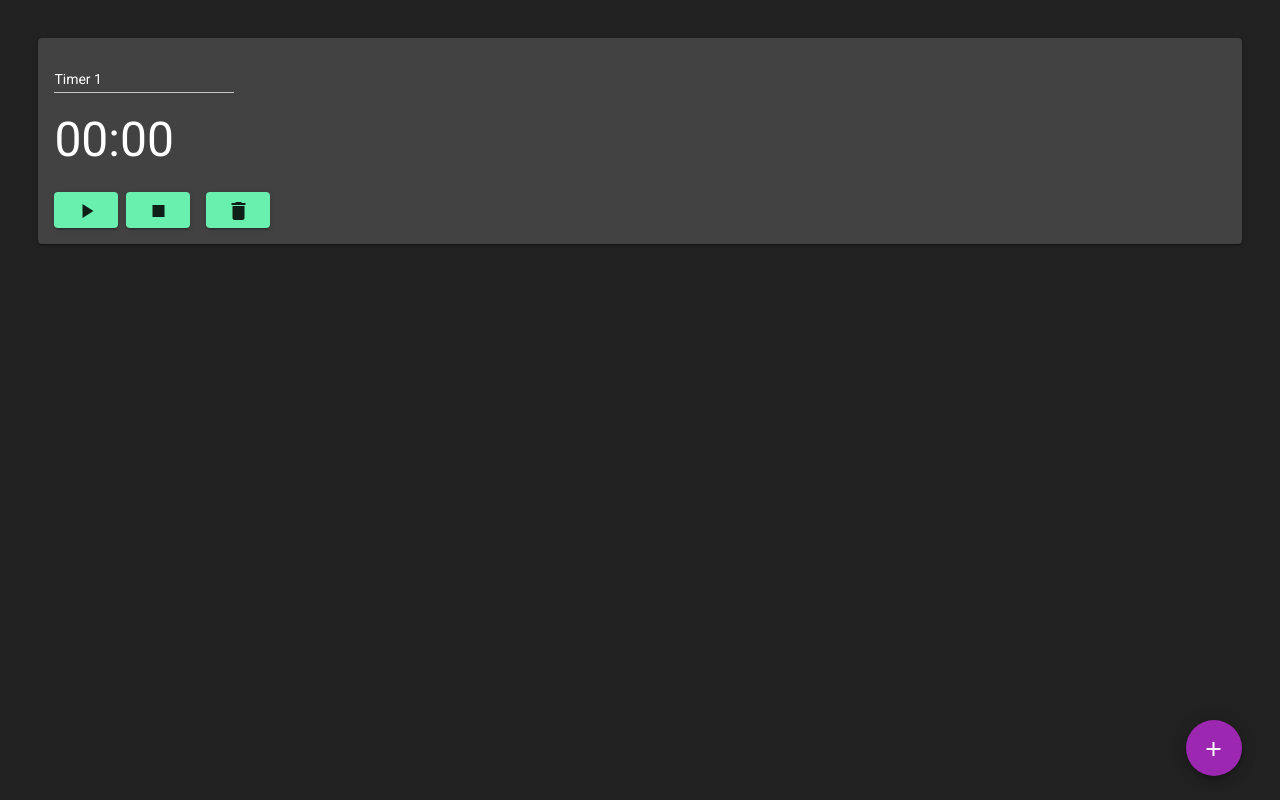
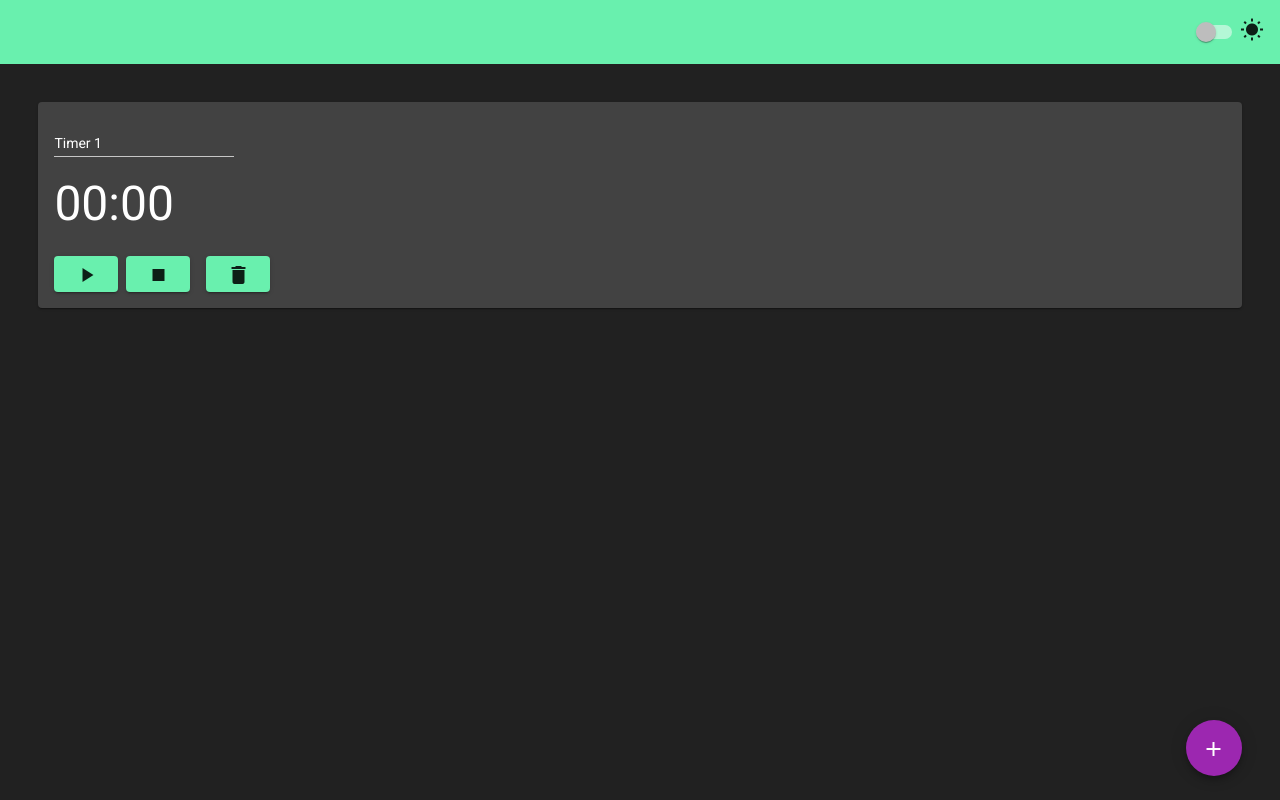
Before and after one commit to Wellvergton/cron, an Angular app: page / in a window 1280 px wide. Built offline with nearby package versions, Linux system fonts and the light colour scheme.

Commit message:
Added toolbar with theme toggler

```diff
--- a/src/app/app.component.html
+++ b/src/app/app.component.html
@@ -1,3 +1,4 @@
 <main>
+  <app-toolbar></app-toolbar>
   <app-timer-list></app-timer-list>
 </main>
--- a/src/app/app.component.scss
+++ b/src/app/app.component.scss
@@ -1,3 +1,3 @@
 main {
-  padding: 3% 3% 30%;
+  padding-bottom: 30%;
 }
--- a/src/app/timer/timer.component.scss
+++ b/src/app/timer/timer.component.scss
@@ -1,5 +1,5 @@
 mat-card {
-  margin-bottom: 3%;
+  margin: 0 3% 3%;
 }
 
 input::selection {
--- /dev/null
+++ b/src/app/toolbar/toolbar.component.html
@@ -0,0 +1,6 @@
+<mat-toolbar color="primary">
+  <mat-slide-toggle (click)="toggleTheme()">
+    <mat-icon *ngIf="!isDark">brightness_2</mat-icon>
+    <mat-icon *ngIf="isDark">wb_sunny</mat-icon>
+  </mat-slide-toggle>
+</mat-toolbar>
--- /dev/null
+++ b/src/app/toolbar/toolbar.component.scss
@@ -0,0 +1,4 @@
+mat-toolbar {
+  margin-bottom: 3%;
+  justify-content: end;
+}
--- /dev/null
+++ b/src/app/toolbar/toolbar.component.ts
@@ -0,0 +1,23 @@
+import { Component, OnInit } from '@angular/core';
+
+@Component({
+  selector: 'app-toolbar',
+  templateUrl: './toolbar.component.html',
+  styleUrls: ['./toolbar.component.scss']
+})
+export class ToolbarComponent implements OnInit {
+
+  constructor() { }
+
+  isDark = true;
+  body = document.querySelector('body');
+
+  ngOnInit(): void {
+  }
+
+  toggleTheme(): void {
+    this.isDark = !this.isDark;
+    this.body.classList.toggle('cron-dark-theme');
+  }
+
+}
```
Also changed, not shown: src/app/app.module.ts (+7 -1 lines), 1 other file (tests, documents, lock files or other folders).
